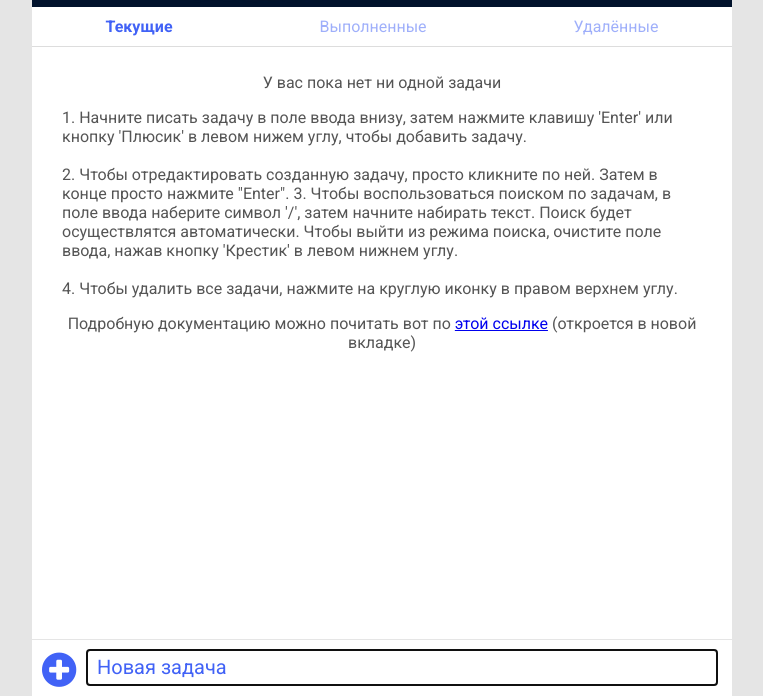
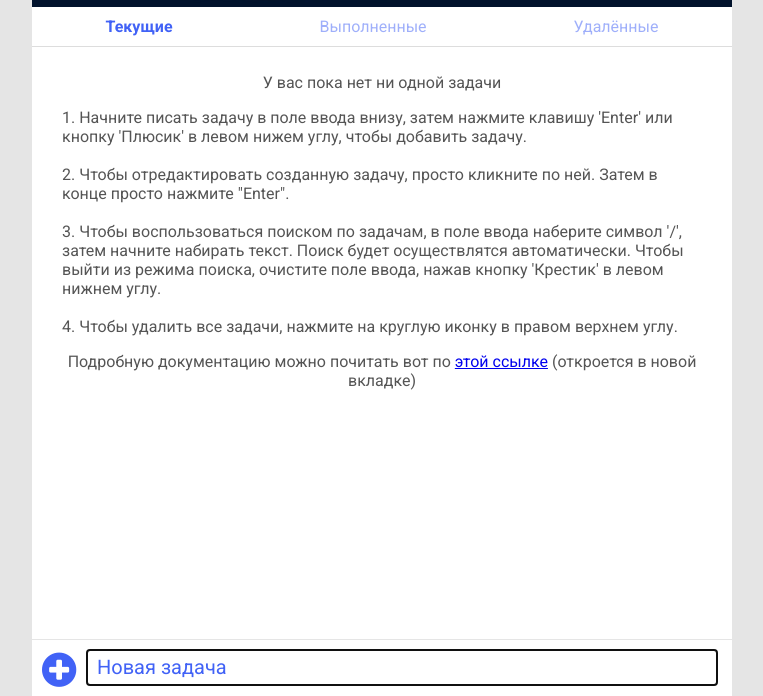
Before and after one commit to voverg/good-todo, a website built with webpack: page docs/index.html in a window 1280 px wide. Shown: the part 104-800 px from the top of the page, without its empty margins (258-1021 px from the left). Built offline with nearby package versions, Linux system fonts and the light colour scheme.

Commit message:
Updated welcome text

```diff
--- a/docs/index.html
+++ b/docs/index.html
@@ -37,7 +37,7 @@
                                 нажмите клавишу 'Enter' или кнопку 'Плюсик' в левом
                                 нижем углу, чтобы добавить задачу.<br><br>
                                 2. Чтобы отредактировать созданную задачу, просто кликните
-                                по ней. Затем в конце просто нажмите "Enter".
+                                по ней. Затем в конце просто нажмите "Enter".<br><br>
                                 3. Чтобы воспользоваться поиском по задачам, в поле ввода
                                 наберите символ '/', затем начните набирать текст. Поиск
                                 будет осуществлятся автоматически. Чтобы выйти из режима
```
